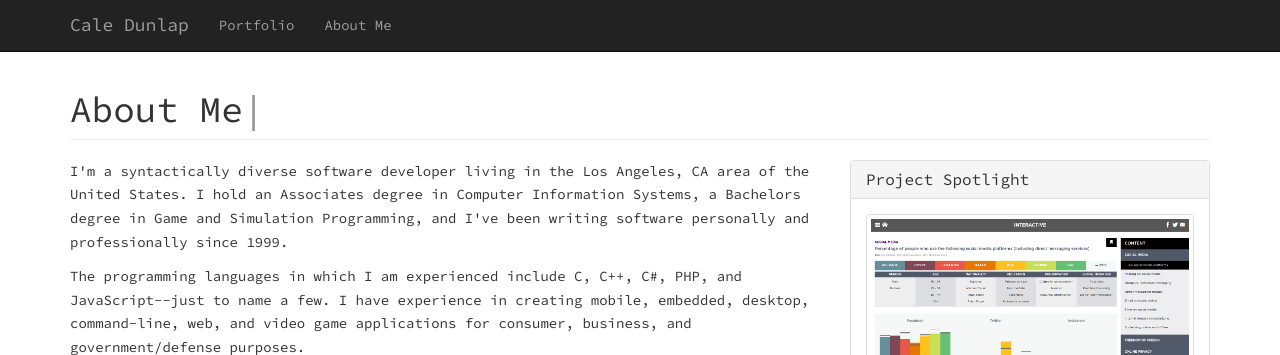
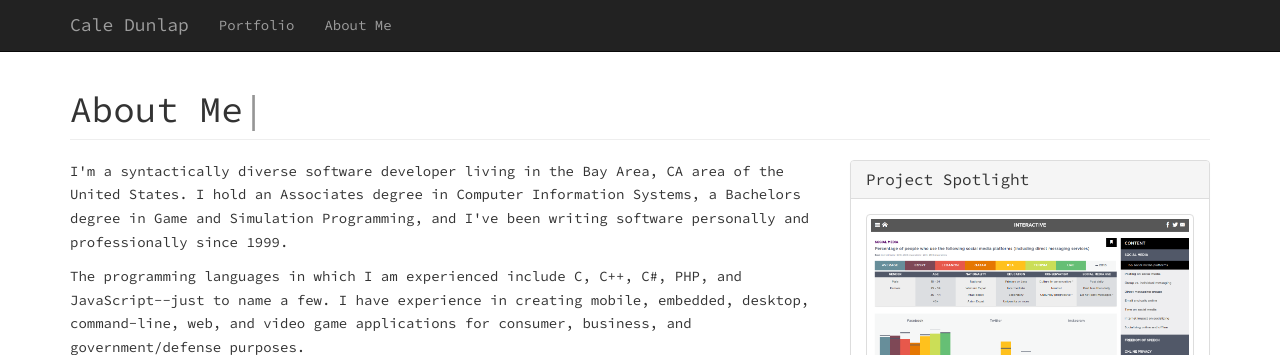
Before and after one commit to cdunlap/cdunlap.github.io, a Jekyll site: the page built from index.html, in a window 1280 px wide and 993 px high. Shown: the top 355 px of the window. Built offline with Jekyll 4.4.1, drawn with Linux system fonts in a browser that asks for light colours; nearby versions of some CDN libraries; comment, search, counter and statistics services are not loaded.

Commit message:
Forgot this location

```diff
--- a/index.html
+++ b/index.html
@@ -18,7 +18,7 @@ show_in_nav: true
   <div class="row">
     <!-- Intro -->
     <div class="col-xs-12 col-md-7 col-lg-8">
-      <p>I'm a syntactically diverse software developer living in the Los Angeles, CA area of the United States. I hold an Associates degree in Computer Information Systems, a Bachelors degree in Game and Simulation Programming, and I've been writing software personally and professionally since 1999.</p>
+      <p>I'm a syntactically diverse software developer living in the Bay Area, CA area of the United States. I hold an Associates degree in Computer Information Systems, a Bachelors degree in Game and Simulation Programming, and I've been writing software personally and professionally since 1999.</p>
 
       <p>The programming languages in which I am experienced include C, C++, C#, PHP, and JavaScript--just to name a few. I have experience in creating mobile, embedded, desktop, command-line, web, and video game applications for consumer, business, and government/defense purposes.</p>
 
```
